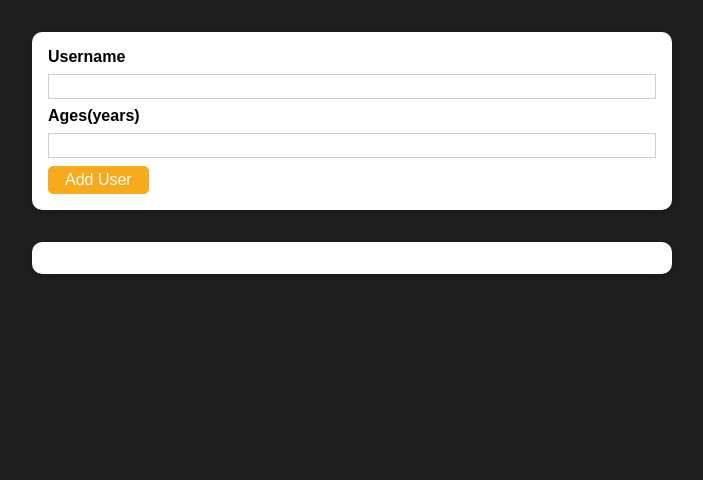
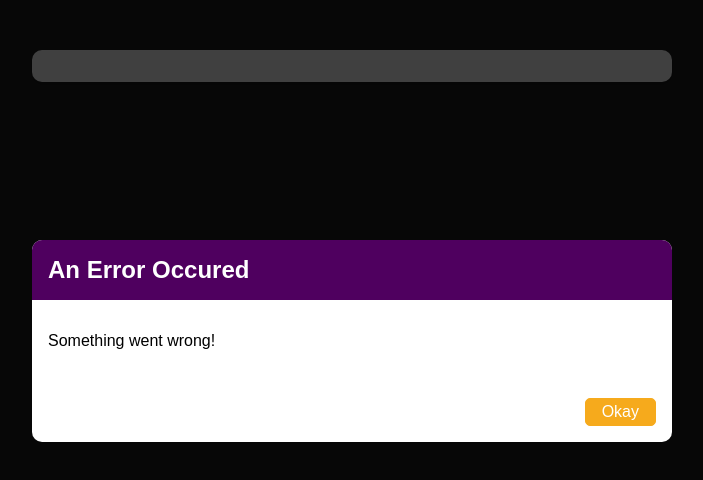
Before and after one commit to MMM-ZA/react-practice-project, a React (Create React App) app: page / in a window 1280 px wide. Shown: the top 480 px of the page, without its empty margins (288-991 px from the left). Built offline with nearby package versions, Linux system fonts and the light colour scheme.

Commit message:
added Error Modal component and relevant styling

```diff
--- a/src/App.js
+++ b/src/App.js
@@ -1,13 +1,24 @@
-import React from 'react';
+import React, { useState } from 'react';
 import AddUser from './Components/Users/AddUser';
 import UsersList from './Components/Users/UsersList';
 
 
 function App() {
+ const [usersList, setUsersList] = useState([]);
+
+   const addUserHandler = (uName, uAge) => {
+    setUsersList(prevUsersList => {
+      return [...prevUsersList,{name:uName,age:uAge,id:Math.random().toString()},
+      ];
+
+    });
+   };
+
+
   return (
     <div>
-    <AddUser/>
-    <UsersList users={[]}/>
+    <AddUser onAddUser={addUserHandler}/>
+    <UsersList users={usersList}/>
     </div>
   );
 }
--- /dev/null
+++ b/src/Components/UI/ErrorModal.js
@@ -0,0 +1,25 @@
+import React from 'react';
+import Card from './Card';
+import Button from './Button';
+import classes from './ErrorModal.module.css';
+
+const ErrorModal = props => {
+  return (
+  <div>
+   <div className={classes.backdrop}/>
+    <Card className={classes.modal}>
+      <header className={classes.header}>
+       <h2>{props.title}</h2>
+      </header>
+      <div className={classes.content}>
+       <p>{props.message}</p>
+      </div>
+      <footer className={classes.actions}>
+       <Button>Okay</Button>
+      </footer>
+     </Card>;
+  </div>
+  )
+};
+
+export default ErrorModal;
--- /dev/null
+++ b/src/Components/UI/ErrorModal.module.css
@@ -0,0 +1,45 @@
+.backdrop {
+  position: fixed;
+  top: 0;
+  left: 0;
+  width: 100%;
+  height: 100vh;
+  z-index: 10;
+  background: rgba(0, 0, 0, 0.75);
+}
+
+.modal {
+  position: fixed;
+  top: 30vh;
+  left: 10%;
+  width: 80%;
+  z-index: 100;
+  overflow: hidden;
+}
+
+.header {
+  background: #4f005f;
+  padding: 1rem;
+}
+
+.header h2 {
+  margin: 0;
+  color: white;
+}
+
+.content {
+  padding: 1rem;
+}
+
+.actions {
+  padding: 1rem;
+  display: flex;
+  justify-content: flex-end;
+}
+
+@media (min-width: 768px) {
+  .modal {
+    left: calc(50% - 20rem);
+    width: 40rem;
+  }
+}
--- a/src/Components/Users/AddUser.js
+++ b/src/Components/Users/AddUser.js
@@ -3,6 +3,7 @@
 import Card from '../UI/Card';
 import Button from '../UI/Button';
 import classes from './AddUser.module.css';
+import ErrorModal from '../UI/ErrorModal';
 
 const AddUser = props => {
   const [enteredUsername, setEnteredUsername] = useState('');
@@ -18,7 +19,7 @@
     return;
   }
 
-  console.log(enteredUsername, enteredAge);
+  props.onAddUser(enteredUsername,enteredAge);
   setEnteredUsername('');
   setEnteredAge('');
  };
@@ -33,6 +34,8 @@
  };
 
  return (
+  <div>
+  <ErrorModal title="An Error Occured" message="Something went wrong!">
    <Card className={classes.input}>
     <form onSubmit={addUserHandler}>
      <label htmlFor="username">Username</label>
@@ -42,7 +45,8 @@
      <Button type="submit">Add User</Button>
     </form>
    </Card>
-
+  </ErrorModal>
+  </div>
  );
 };
 
--- a/src/Components/Users/UsersList.js
+++ b/src/Components/Users/UsersList.js
@@ -7,7 +7,7 @@
     <Card className={classes.users}>
    <ul>
     {props.users.map((user)=> (
-     <li>
+     <li key={user.id}>
      {user.name} ({user.age} years old)
      </li>
 
```
Lines whose indentation alone changed are shown as unchanged.
